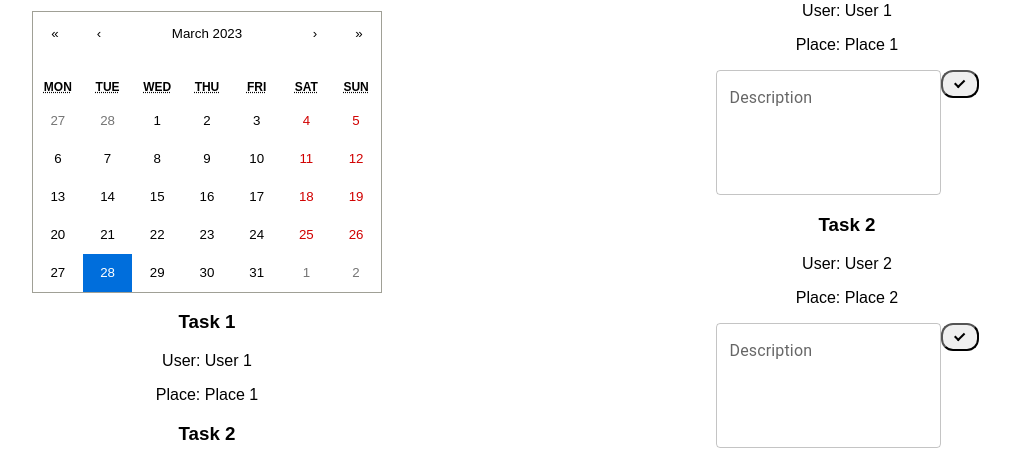
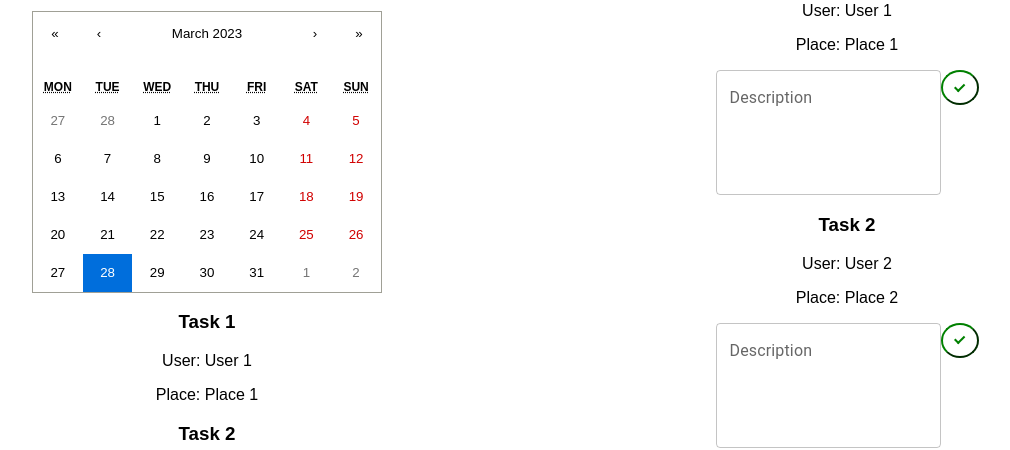
Before and after one commit to Digi-Dojo/MFront-TasksAndCalendars, a React (Create React App) app: page / in a window 1280 px wide. Shown: the part 205-655 px from the top of the page, without its empty margins (113-1123 px from the left). Built offline with nearby package versions, Linux system fonts and the light colour scheme.

Commit message:
ES: Complete button with new style completed

```diff
--- a/src/App.css
+++ b/src/App.css
@@ -61,14 +61,20 @@
 }
 
 .complete-btn {
-  border-radius: 12px;
+  height: 35px;
+  border-radius: 50%;
+  border-color: green;
+  background-color: transparent;
+}
+.complete-btn.complete{
+  background-color: rgba(57, 255, 20, 0.2);
+
 }
 
 .gg-check {
   box-sizing: border-box;
   position: relative;
   display: block;
-  transform: scale(var(--ggs,1));
   width: 22px;
   height: 22px;
   border: 2px solid transparent;
@@ -86,5 +92,10 @@
   border-width: 0 2px 2px 0;
   border-style: solid;
   transform-origin: bottom left;
-  transform: rotate(45deg)
+  transform: rotate(45deg);
+  border-color: #008000;
 }
+
+.complete .gg-check::after {
+  border-color: #000000;
+}
--- a/src/fragments/TaskFragment.jsx
+++ b/src/fragments/TaskFragment.jsx
@@ -24,7 +24,7 @@ export const TaskFragment = ({ task }) => {
             multiline
             rows={4}
         />
-      <button className="btn complete-btn" onClick={toggleCompleted} name={completed ? 'Mark Incomplete' : 'Mark Complete'}>
+      <button className={'btn complete-btn ' + (completed ? 'complete' : 'incomplete')} onClick={toggleCompleted} title={completed ? 'Mark Incomplete' : 'Mark Complete'}>
           <i className="gg-check"></i>
       </button>
     </div>
```
